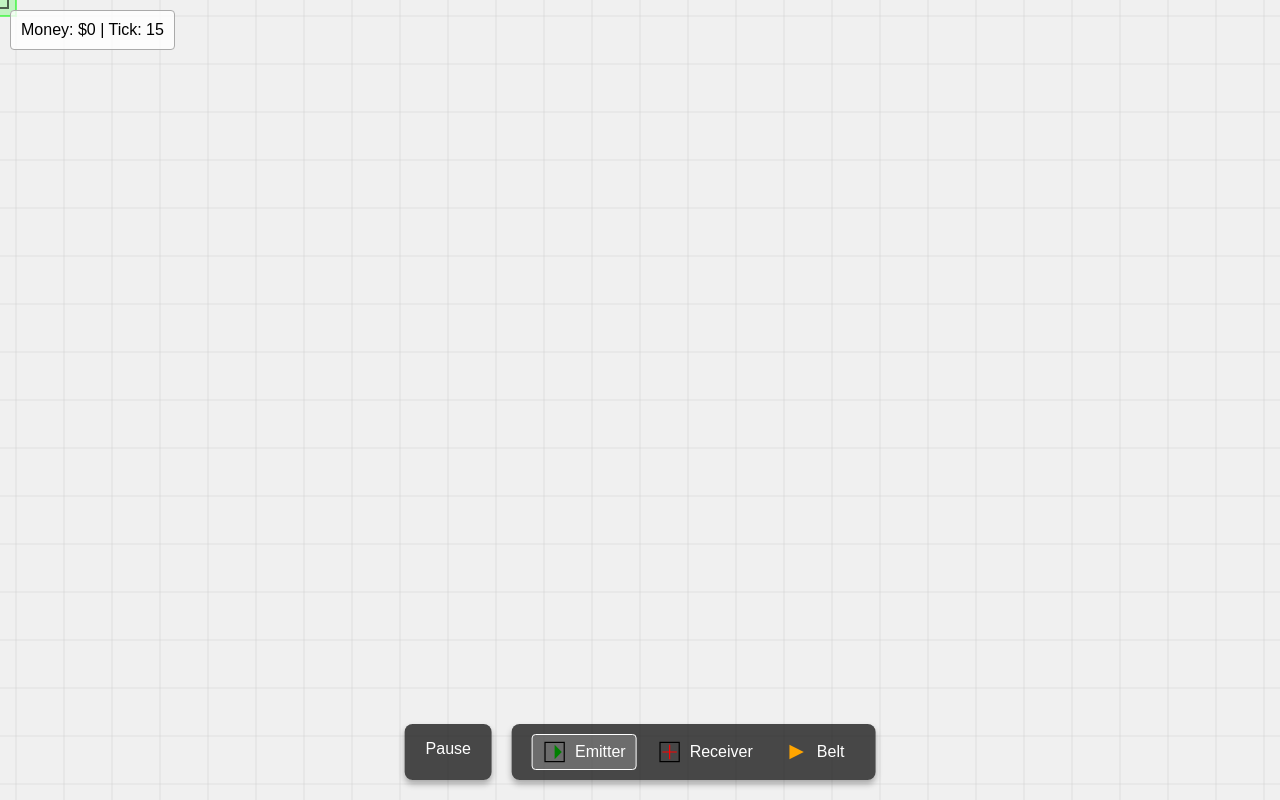
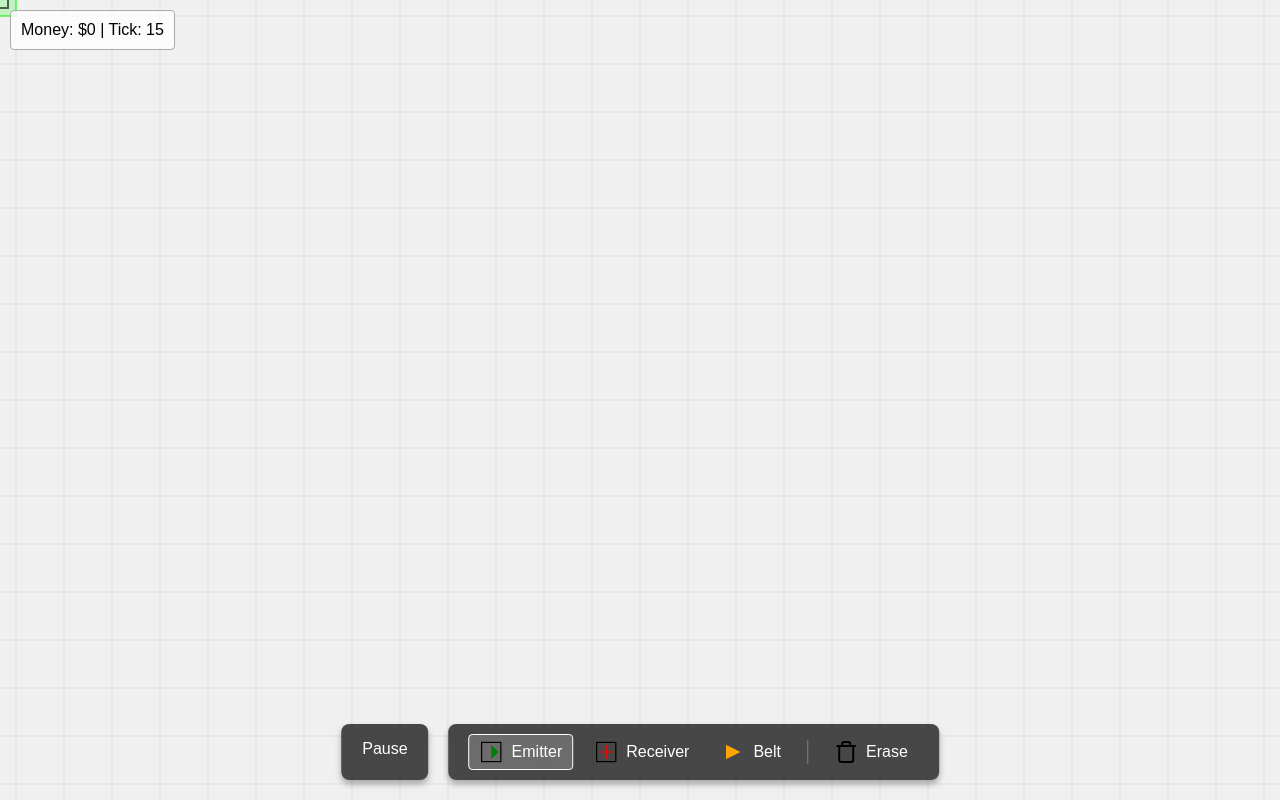
Before and after one commit to lpenguin/prototype-reverse-factorio, a website built with Vite: page index.html in a window 1280 px wide. Both pictures are taken after a click on the element "Emitter". Built offline with nearby package versions, Linux system fonts and the light colour scheme.

Commit message:
feat: add erase tool functionality and corresponding UI elements

```diff
--- a/index.html
+++ b/index.html
@@ -14,6 +14,7 @@
       #toolbar { display: flex; gap: 10px; background: rgba(0, 0, 0, 0.7); padding: 10px 20px; border-radius: 8px; box-shadow: 0 4px 6px rgba(0,0,0,0.3); }
       .tool { color: white; cursor: pointer; padding: 5px 10px; border: 1px solid transparent; border-radius: 4px; user-select: none; }
       .tool.selected { border-color: white; background: rgba(255,255,255,0.2); }
+      .separator { width: 1px; height: 24px; background: rgba(255, 255, 255, 0.3); margin: 0 5px; align-self: center; }
     </style>
   </head>
   <body>
--- a/src/input.ts
+++ b/src/input.ts
@@ -51,7 +51,13 @@ export function setupInput(
   // Interaction
   svgElement.addEventListener('pointerdown', (e) => {
     if (e.button === 0) { // Left-click
-      if (viewState.selectedBuildingId) {
+      if (viewState.selectedBuildingId === 'erase') {
+        const coords = getGridCoords(e.clientX, e.clientY);
+        const removed = world.buildings.delete(gridKey(coords.x, coords.y));
+        if (removed) {
+          updateDisplay();
+        }
+      } else if (viewState.selectedBuildingId) {
         // Place building
         const coords = getGridCoords(e.clientX, e.clientY);
         const def = registry.getBuilding(viewState.selectedBuildingId);
--- a/src/main.ts
+++ b/src/main.ts
@@ -70,6 +70,46 @@ function init() {
     toolbar.appendChild(tool);
   });
 
+  // Add separator
+  const sep = document.createElement('div');
+  sep.className = 'separator';
+  toolbar.appendChild(sep);
+
+  // Add erase tool
+  const eraseTool = document.createElement('div');
+  eraseTool.className = 'tool';
+  eraseTool.dataset.type = 'erase';
+  eraseTool.style.display = 'flex';
+  eraseTool.style.alignItems = 'center';
+
+  const eraseIcon = document.createElement('img');
+  eraseIcon.src = '/icons/erase.svg';
+  eraseIcon.style.width = '24px';
+  eraseIcon.style.height = '24px';
+  eraseIcon.style.pointerEvents = 'none';
+
+  const eraseLabel = document.createElement('span');
+  eraseLabel.textContent = 'Erase';
+  eraseLabel.style.marginLeft = '8px';
+  eraseLabel.style.pointerEvents = 'none';
+
+  eraseTool.appendChild(eraseIcon);
+  eraseTool.appendChild(eraseLabel);
+
+  eraseTool.addEventListener('click', () => {
+    const isSelected = eraseTool.classList.contains('selected');
+    document.querySelectorAll('.tool').forEach(t => t.classList.remove('selected'));
+
+    if (isSelected) {
+      viewState.selectedBuildingId = null;
+    } else {
+      eraseTool.classList.add('selected');
+      viewState.selectedBuildingId = 'erase';
+    }
+    console.log('Selected tool:', viewState.selectedBuildingId);
+  });
+  toolbar.appendChild(eraseTool);
+
   const pauseBtn = document.querySelector<HTMLDivElement>('#pause-btn')!;
   pauseBtn.addEventListener('click', () => {
     world.isPaused = !world.isPaused;
--- a/src/renderer.ts
+++ b/src/renderer.ts
@@ -65,12 +65,20 @@ function renderPreview(worldGroup: SVGGElement, view: ViewState, world?: WorldSt
 
   const { x, y } = view.previewCoords;
   const cellSize = view.cellSize;
-  const def = registry.getBuilding(view.selectedBuildingId);
+  const isErase = view.selectedBuildingId === 'erase';
+  const def = isErase ? null : registry.getBuilding(view.selectedBuildingId);
 
   // Check if position is occupied
   const isOccupied = world ? world.buildings.has(`${x},${y}`) : false;
-  const color = isOccupied ? 'rgba(255, 0, 0, 0.3)' : 'rgba(0, 255, 0, 0.2)';
-  const strokeColor = isOccupied ? 'rgba(255, 0, 0, 0.5)' : 'rgba(0, 255, 0, 0.5)';
+
+  let color, strokeColor;
+  if (isErase) {
+    color = isOccupied ? 'rgba(255, 0, 0, 0.4)' : 'rgba(100, 100, 100, 0.2)';
+    strokeColor = isOccupied ? 'rgba(255, 0, 0, 0.8)' : 'rgba(100, 100, 100, 0.4)';
+  } else {
+    color = isOccupied ? 'rgba(255, 0, 0, 0.3)' : 'rgba(0, 255, 0, 0.2)';
+    strokeColor = isOccupied ? 'rgba(255, 0, 0, 0.5)' : 'rgba(0, 255, 0, 0.5)';
+  }
 
   const cellSizeVal = cellSize;
   const rotation = (view.selectedDirection - 1) * 90;
@@ -91,15 +99,18 @@ function renderPreview(worldGroup: SVGGElement, view: ViewState, world?: WorldSt
   ghost.setAttribute('stroke-width', '2');
   group.appendChild(ghost);
 
-  if (def && def.iconPath) {
+  const iconPath = isErase ? '/icons/erase.svg' : (def?.iconPath);
+  if (iconPath) {
     const icon = document.createElementNS('http://www.w3.org/2000/svg', 'image');
-    icon.setAttributeNS('http://www.w3.org/1999/xlink', 'href', def.iconPath);
+    icon.setAttributeNS('http://www.w3.org/1999/xlink', 'href', iconPath);
     icon.setAttribute('x', (x * cellSizeVal + 4).toString());
     icon.setAttribute('y', (y * cellSizeVal + 4).toString());
     icon.setAttribute('width', (cellSizeVal - 8).toString());
     icon.setAttribute('height', (cellSizeVal - 8).toString());
     icon.setAttribute('opacity', '0.6');
-    icon.setAttribute('transform', `rotate(${rotation}, ${centerX}, ${centerY})`);
+    if (!isErase) {
+      icon.setAttribute('transform', `rotate(${rotation}, ${centerX}, ${centerY})`);
+    }
     group.appendChild(icon);
   }
 
```
Also changed, not shown: public/icons/erase.svg (added).
